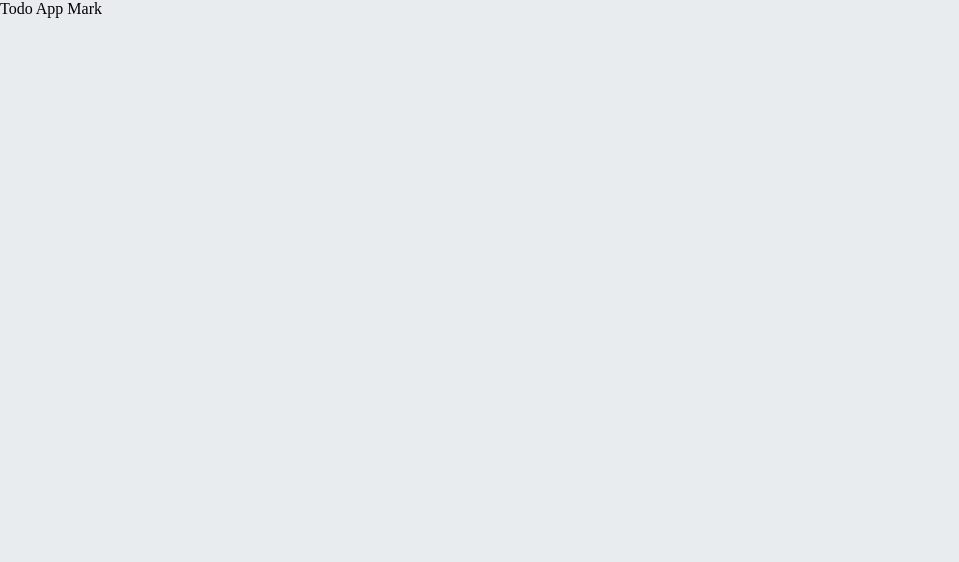
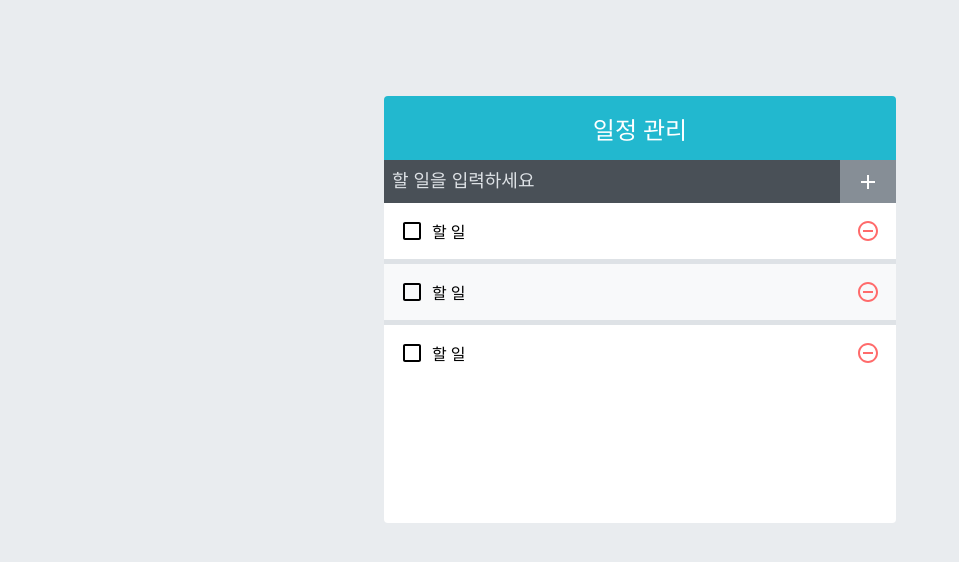
Before and after one commit to parkjaewoo-1/todo-app, a React (Create React App) app: page / in a window 1280 px wide. Shown: the top 562 px of the page, without its empty margins (0-959 px from the left). Built offline with nearby package versions, Linux system fonts and the light colour scheme.

Commit message:
todo-app ep.01

```diff
--- a/src/App.js
+++ b/src/App.js
@@ -1,7 +1,37 @@
+import {useState} from 'react';
+import TodoTemplate from "./components/TodoTemplate";
+import TodoInsert from "./components/TodoInsert";
+import TodoList from "./components/TodoList";
+
 const App = () => {
+  const [todos, setTodos] = useState([
+    {
+      id : 1,
+      text : '리액트의 기초',
+      checked : true,
+    },
+    {
+      id : 2,
+      text : '컴포넌트 스타일링',
+      checked : true,
+    },
+    {
+      id : 3,
+      text : '일정 관리 앱',
+      checked : false,
+    },
+  ])
+
   return (
-    <div>Todo App Mark</div>
+    <TodoTemplate>
+      <TodoInsert />
+      <TodoList todos={todos} />
+    </TodoTemplate>
   )
 }
 
 export default App;
+
+// todos = 각 할일의 정보
+// todoList의 props.todos로 todos 상태 전달
+// todoList에선 받아온 props 값으로 TodoItem으로 변환 후 렌더링 됨
--- /dev/null
+++ b/src/components/TodoInsert.js
@@ -0,0 +1,18 @@
+import { MdAdd } from "react-icons/md";
+import './TodoInsert.scss';
+
+const TodoInsert = () => {
+  return (
+    <form className="TodoInsert">
+      <input placeholder="할 일을 입력하세요" />
+      <button type="subnit">
+        <MdAdd />
+      </button>
+    </form>
+  )
+}
+
+export default TodoInsert;
+
+// 새로운 항목 입력 및 추가 컴포넌트
+// state를 통해 인풋 상태 관리
--- /dev/null
+++ b/src/components/TodoInsert.scss
@@ -0,0 +1,34 @@
+.TodoInsert {
+  display: flex;
+  background: #495057;
+  input {
+    background: none;
+    outline: none;
+    border: none;
+    padding : 0.5rem;
+    font-size:1.125rem;
+    line-height: 1.5;
+    color: white;
+    &::placeholder {
+      color:#dee2e6;
+    }
+    flex:1;
+  };
+  button {
+    background: none;
+    outline: none;
+    border: none;
+    background: #868e96;
+    color: white;
+    padding-left: 1rem;
+    padding-right: 1rem;
+    font-size: 1.5rem;
+    display: flex;
+    align-items: center;
+    cursor: pointer;
+    transition: 0.1s background ease-in;
+    &:hover{
+      background: #adb5bd;
+    }
+  }
+}
--- /dev/null
+++ b/src/components/TodoList.js
@@ -0,0 +1,17 @@
+import TodoListItem from './TodoListItem';
+import './TodoList.scss';
+
+const TodoList = ({todos}) => { // props todos 받아옴
+  return (
+    <div className="TodoList">
+      {todos.map( todo => (
+        <TodoListItem todo={todo} key={todo.id} />
+      ))}
+    </div>
+  )
+}
+
+export default TodoList;
+
+// 할일 목록을 불러와서 보여준다
+// todos 배열을 props로 받아 온 후 -> map() -> 여러개의 TodoListItem 컴포넌트로 보여줌?
--- /dev/null
+++ b/src/components/TodoList.scss
@@ -0,0 +1,5 @@
+.TodoList {
+  min-height: 320px;
+  max-height: 513px;
+  overflow-y: auto;
+}
--- /dev/null
+++ b/src/components/TodoListItem.js
@@ -0,0 +1,21 @@
+import {MdCheckBoxOutlineBlank, MdCheckBox, MdRemoveCircleOutline} from 'react-icons/md';
+import './TodoListItem.scss';
+
+const TodoListItem = () => {
+  return (
+    <div className='TodoListItem'>
+      <div className='checkbox'>
+        <MdCheckBoxOutlineBlank />
+        <div className='text'>할 일</div>
+      </div>
+      <div className='remove'>
+        <MdRemoveCircleOutline />
+      </div>
+    </div>
+  )
+}
+
+export default TodoListItem;
+
+// 각 할일 항목에 대한 정보
+// todo 객체를 props로 받아와서 상태에 따라 다른 스타일의 ui 렌더링
--- /dev/null
+++ b/src/components/TodoListItem.scss
@@ -0,0 +1,48 @@
+.TodoListItem {
+  padding: 1rem;
+  display: flex;
+  align-items: center;
+  &:nth-child(even){
+    background:#f8f9fa;
+  }
+  .checkbox {
+    cursor: pointer;
+    flex: 1;
+    display: flex;
+    align-items: center;
+
+    svg {
+      font-size: 1.5rem;;
+    }
+    .text {
+      margin-left: 0.5rem;
+      flex: 1;
+    }
+    &.checked {
+      svg {
+        color: #22b8cf;
+      }
+      .text {
+        color: #adb5bd;
+        text-decoration:line-through;
+      }
+    }
+  }
+
+  .remove{
+    display: flex;
+    align-items: center;
+    font-size: 1.5rem;
+    color: #ff6b6b;
+    cursor: pointer;
+
+    &:hover {
+      color: #ff8787;
+    }
+  }
+
+  // 엘리먼트 사이사이에 테두리
+  & + & {
+    border-top: 5px solid #dee2e6;
+  }
+}
--- /dev/null
+++ b/src/components/TodoTemplate.js
@@ -0,0 +1,16 @@
+import './TodoTemplate.scss';
+
+//  TodoTemplate 컴포넌트는
+const TodoTemplate = ({children}) => {
+  return (
+    <div className='TodoTemplate'>
+      <div className='app-title'>일정 관리</div>
+      <div className='content'>{children}</div>
+    </div>
+  );
+};
+
+export default TodoTemplate;
+
+// 전체 컴포넌트의 큰 틀
+// children : 내부 JSX를 props로 받아 와서 렌더링
--- /dev/null
+++ b/src/components/TodoTemplate.scss
@@ -0,0 +1,19 @@
+.TodoTemplate {
+  width:512px;
+  margin: 6rem auto 0;
+  border-radius: 4px;
+  overflow: hidden;
+
+  .app-title {
+    background: #22b8cf;
+    color: white;
+    height: 4rem;
+    font-size: 1.5rem;
+    display: flex;
+    align-items: center;
+    justify-content: center;
+  }
+  .content {
+    background: white;
+  }
+}
```
Also changed, not shown: 2 other files (tests, documents, lock files or other folders).
